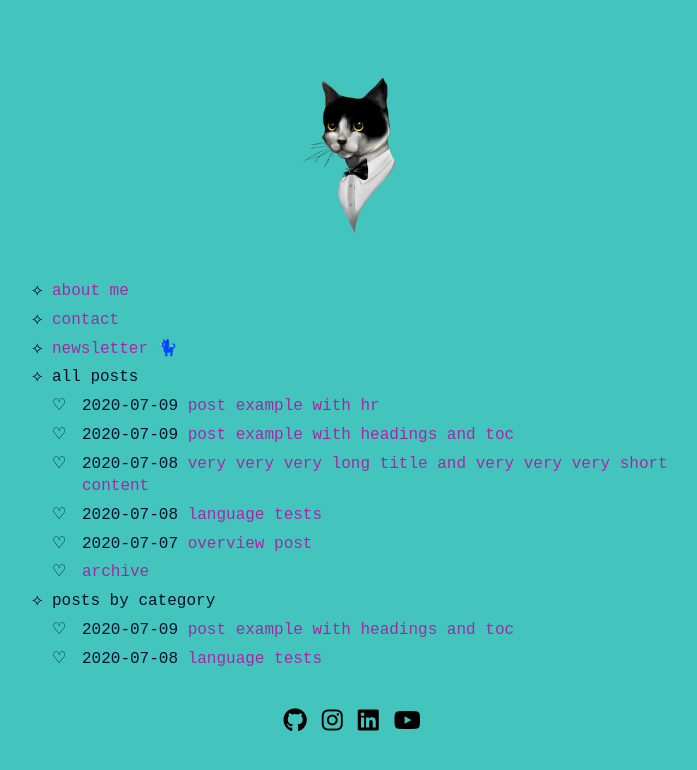
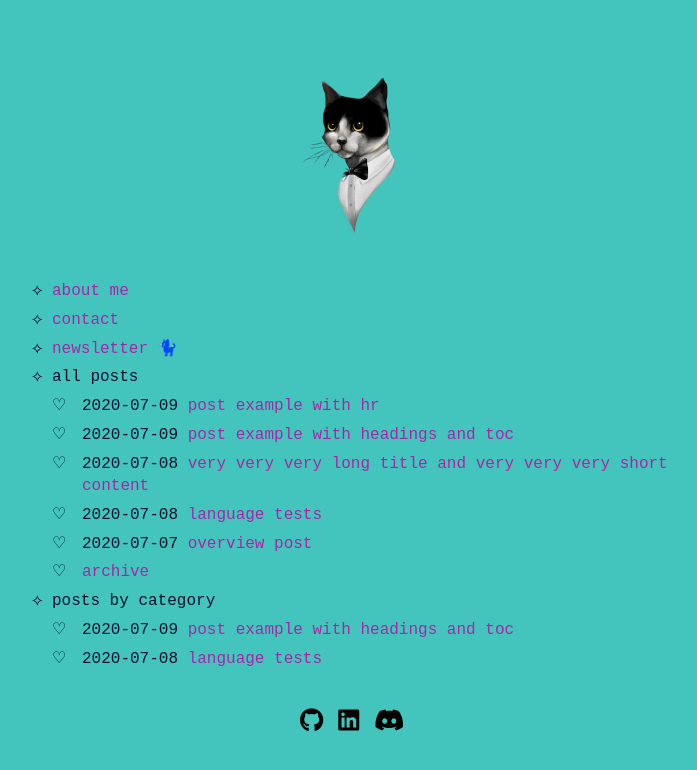
Before and after one commit to phoryne/strawberry-blog, a Jekyll site: the page built from index.md, in a window 1280 px wide. Shown: the top 770 px of the page, without its empty margins (288-985 px from the left). Built offline with Jekyll 4.4.1, drawn with Linux system fonts in a browser that asks for light colours; nearby versions of some CDN libraries.

Commit message:
Update home.html

```diff
--- a/_layouts/home.html
+++ b/_layouts/home.html
@@ -12,9 +12,8 @@ layout: default
 
 <footer>
   <div class="social-links">
-    <a href="https://github.com/" target="_blank"><i class="fa-brands fa-github"></i></a>
-    <a href="https://instagram.com/" target="_blank"><i class="fa-brands fa-instagram"></i></a>
-    <a href="https://linkedin.com/in/" target="_blank"><i class="fa-brands fa-linkedin"></i></a>
-    <a href="https://youtube.com/" target="_blank"><i class="fa-brands fa-youtube"></i></a>
+    <a href="https://github.com/phoryne" target="_blank"><i class="fa-brands fa-github"></i></a>
+    <a href="https://linkedin.com/in/federico-golgo-63716436a" target="_blank"><i class="fa-brands fa-linkedin"></i></a>
+    <a href="https://discord.gg/FVTucMXCJr" target="_blank"><i class="fa-brands fa-discord"></i></a>
   </div>
 </footer>
```
